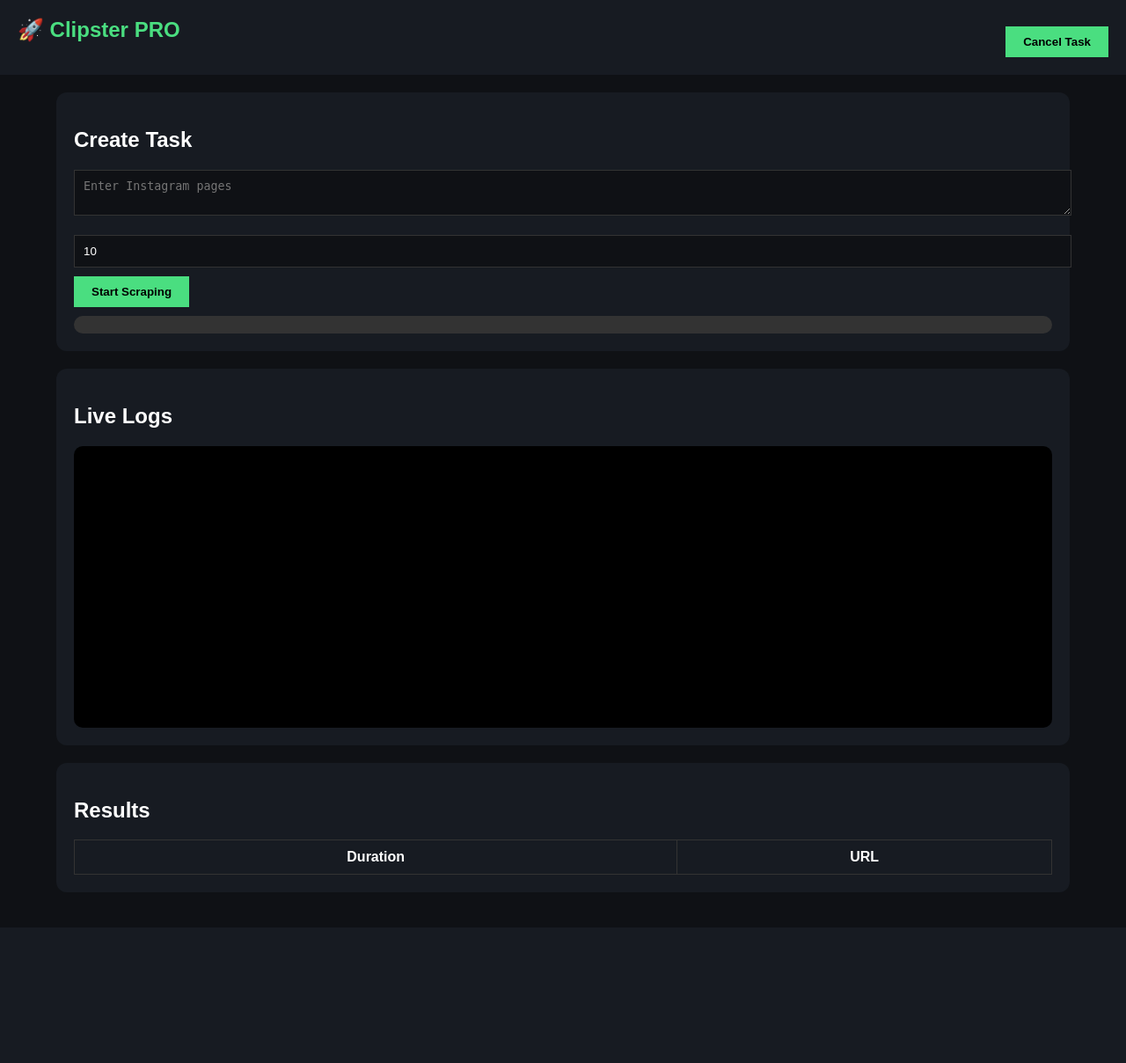
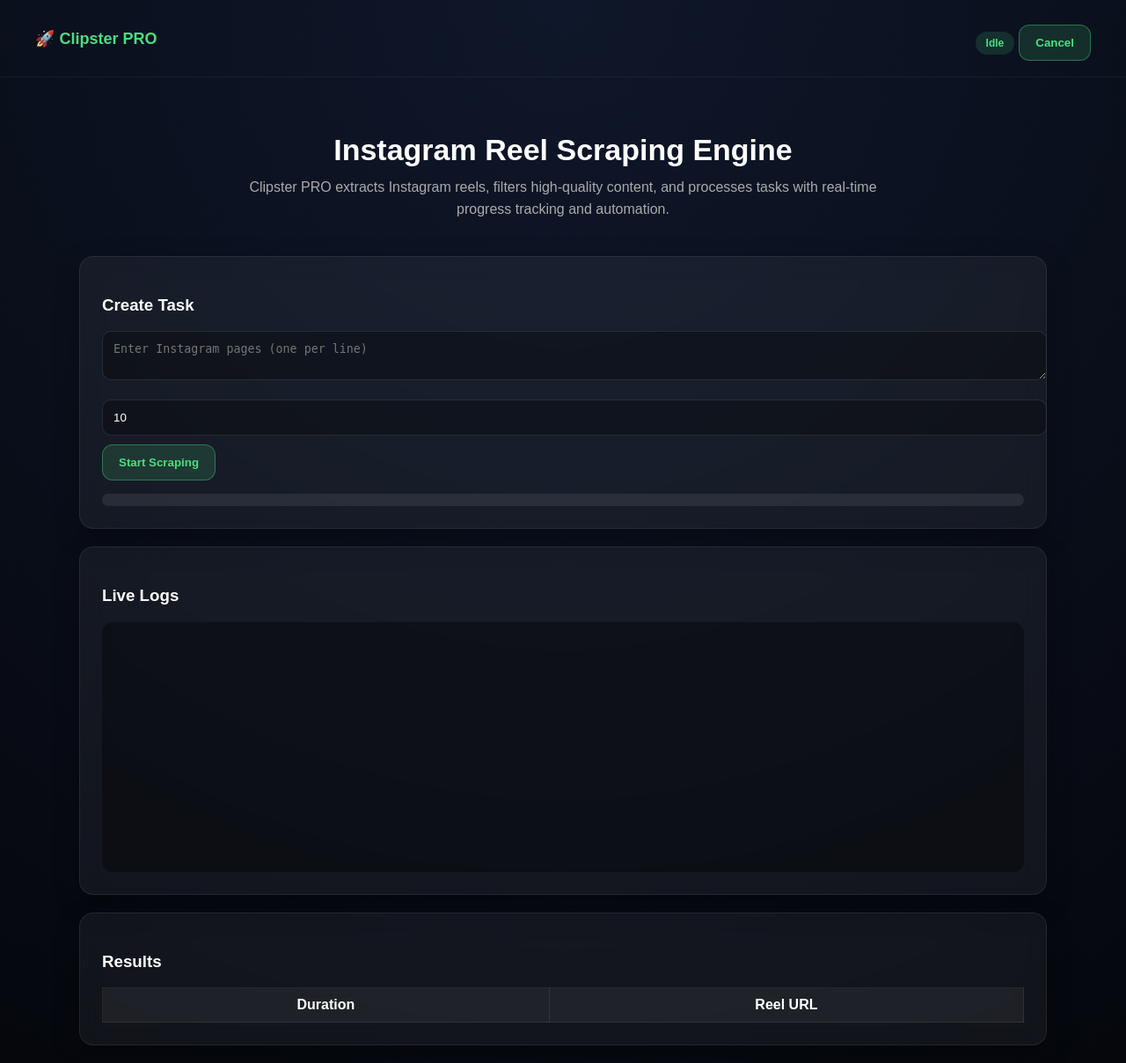
Before and after one commit to hamarza56-droid/Clipster-Pro-Tools, a Flask app: page / in a window 1280 px wide. Shown: the whole page at 88% size. Before the commit the page ends 1054 px from the top, so only its background shows below. Run offline with Flask 3, Linux system fonts and the light colour scheme; the visitor is signed in with stand-in values (Sample User, id 1); lists and menus that the app fills with data are empty.

Commit message:
Update index.html

```diff
--- a/templates/index.html
+++ b/templates/index.html
@@ -7,102 +7,173 @@
 <style>
 
 body{
-    background:#0f1115;
+    margin:0;
+    font-family: Arial, sans-serif;
+    background: radial-gradient(circle at top, #0f172a, #05070d);
     color:white;
-    font-family:Arial;
-    margin:0;
 }
 
 /* HEADER */
 .header{
-    background:#171b22;
-    padding:20px;
-    font-size:24px;
+    padding:18px 40px;
+    display:flex;
+    justify-content:space-between;
+    align-items:center;
+    font-size:18px;
     font-weight:bold;
     color:#4ade80;
-    display:flex;
-    justify-content:space-between;
+    border-bottom:1px solid rgba(255,255,255,0.05);
 }
 
-/* LAYOUT */
+/* HERO */
+.hero{
+    padding:40px;
+    text-align:center;
+}
+
+.hero h1{
+    font-size:34px;
+    margin-bottom:10px;
+}
+
+.hero p{
+    color:#aaa;
+    max-width:750px;
+    margin:auto;
+    line-height:1.6;
+}
+
+/* CONTAINER */
 .container{
     width:90%;
+    max-width:1100px;
     margin:auto;
-    padding:20px;
 }
 
-/* CARD */
+/* GLASS CARD */
 .card{
-    background:#171b22;
-    padding:20px;
-    border-radius:12px;
+    background: rgba(255,255,255,0.05);
+    backdrop-filter: blur(14px);
+    -webkit-backdrop-filter: blur(14px);
+    border:1px solid rgba(255,255,255,0.08);
+    border-radius:16px;
+    padding:25px;
     margin-bottom:20px;
+    box-shadow:0 10px 30px rgba(0,0,0,0.3);
 }
 
 /* INPUT */
 textarea, input{
     width:100%;
-    background:#0f1115;
+    background: rgba(0,0,0,0.3);
     color:white;
-    border:1px solid #333;
-    padding:10px;
+    border:1px solid rgba(255,255,255,0.1);
+    padding:12px;
+    border-radius:10px;
+    outline:none;
 }
 
 /* BUTTON */
 button{
-    background:#4ade80;
-    border:none;
-    padding:10px 20px;
+    background: rgba(74,222,128,0.15);
+    border:1px solid rgba(74,222,128,0.4);
+    color:#4ade80;
+    padding:12px 18px;
+    border-radius:12px;
     cursor:pointer;
     font-weight:bold;
+    transition:0.25s;
     margin-top:10px;
 }
 
-/* PROGRESS BAR */
+button:hover{
+    background: rgba(74,222,128,0.25);
+    transform: scale(1.03);
+}
+
+/* DISABLED BUTTON */
+button:disabled{
+    opacity:0.4;
+    cursor:not-allowed;
+}
+
+/* STATUS BADGE */
+.status{
+    padding:6px 12px;
+    border-radius:20px;
+    font-size:12px;
+    font-weight:bold;
+}
+
+.running{
+    background: rgba(250,204,21,0.15);
+    color:#facc15;
+    border:1px solid rgba(250,204,21,0.4);
+    animation: pulse 1.5s infinite;
+}
+
+.done{
+    background: rgba(74,222,128,0.15);
+    color:#4ade80;
+}
+
+.cancelled{
+    background: rgba(239,68,68,0.15);
+    color:#ef4444;
+}
+
+@keyframes pulse{
+    0%{box-shadow:0 0 0 0 rgba(250,204,21,0.3);}
+    70%{box-shadow:0 0 0 10px rgba(250,204,21,0);}
+    100%{box-shadow:0 0 0 0 rgba(250,204,21,0);}
+}
+
+/* PROGRESS */
 .progress-bar{
     width:100%;
-    background:#333;
-    height:20px;
-    border-radius:10px;
+    height:14px;
+    background: rgba(255,255,255,0.08);
+    border-radius:20px;
     overflow:hidden;
-    margin-top:10px;
+    margin-top:15px;
 }
 
 .progress-fill{
     height:100%;
     width:0%;
-    background:#4ade80;
+    background: linear-gradient(90deg,#facc15,#4ade80);
     transition:0.3s;
 }
 
-/* LOG BOX */
+/* LOGS */
 .log-box{
-    height:300px;
+    height:260px;
     overflow-y:auto;
-    background:black;
-    padding:10px;
+    background: rgba(0,0,0,0.35);
+    padding:12px;
+    border-radius:12px;
     font-family:monospace;
-    font-size:13px;
-    border-radius:10px;
+    font-size:12px;
 }
 
 .log-line{
+    color:#bbb;
     margin:2px 0;
-    color:#aaa;
 }
 
-.success{color:#4ade80;}
-.error{color:#ef4444;}
-.warn{color:#facc15;}
-
+/* TABLE */
 table{
     width:100%;
     border-collapse:collapse;
 }
 
 td,th{
-    border:1px solid #333;
+    border:1px solid rgba(255,255,255,0.08);
     padding:10px;
+}
+
+th{
+    background: rgba(255,255,255,0.05);
 }
 
 </style>
@@ -112,7 +183,19 @@
 
 <div class="header">
     🚀 Clipster PRO
-    <button onclick="cancelTask()">Cancel Task</button>
+
+    <div>
+        <span id="statusBadge" class="status done">Idle</span>
+        <button onclick="cancelTask()" id="cancelBtn">Cancel</button>
+    </div>
+</div>
+
+<div class="hero">
+    <h1>Instagram Reel Scraping Engine</h1>
+    <p>
+        Clipster PRO extracts Instagram reels, filters high-quality content,
+        and processes tasks with real-time progress tracking and automation.
+    </p>
 </div>
 
 <div class="container">
@@ -120,16 +203,17 @@
 <!-- TASK -->
 <div class="card">
 
-<h2>Create Task</h2>
+<h3>Create Task</h3>
 
-<textarea id="pages" placeholder="Enter Instagram pages"></textarea>
+<textarea id="pages" placeholder="Enter Instagram pages (one per line)"></textarea>
+
 <br><br>
 
 <input id="limit" value="10">
 
 <br>
 
-<button onclick="startTask()">Start Scraping</button>
+<button onclick="startTask()" id="startBtn">Start Scraping</button>
 
 <div class="progress-bar">
     <div class="progress-fill" id="progress"></div>
@@ -140,7 +224,7 @@
 <!-- LOGS -->
 <div class="card">
 
-<h2>Live Logs</h2>
+<h3>Live Logs</h3>
 <div class="log-box" id="logs"></div>
 
 </div>
@@ -148,13 +232,13 @@
 <!-- RESULTS -->
 <div class="card">
 
-<h2>Results</h2>
+<h3>Results</h3>
 
 <table>
 <thead>
 <tr>
 <th>Duration</th>
-<th>URL</th>
+<th>Reel URL</th>
 </tr>
 </thead>
 <tbody id="results"></tbody>
@@ -168,12 +252,30 @@
 
 let currentTask = null;
 
+// ================= UI STATE =================
+
+function setRunningUI(){
+    document.getElementById("statusBadge").innerText = "Scraping...";
+    document.getElementById("statusBadge").className = "status running";
+
+    document.getElementById("startBtn").disabled = true;
+}
+
+function setIdleUI(){
+    document.getElementById("statusBadge").innerText = "Idle";
+    document.getElementById("statusBadge").className = "status done";
+
+    document.getElementById("startBtn").disabled = false;
+}
+
 // ================= START TASK =================
 
 async function startTask(){
 
     document.getElementById("logs").innerHTML = "";
     document.getElementById("progress").style.width = "0%";
+
+    setRunningUI();
 
     let pages = document.getElementById("pages").value
         .split("\n")
@@ -193,17 +295,14 @@
 
     log("🚀 Task started: " + currentTask);
 
-    pollTask();   // START LIVE TRACKING
+    pollTask();
 }
 
-
-// ================= POLLING (REPLACED SOCKET.IO) =================
+// ================= POLLING =================
 
 async function pollTask(){
 
     if(!currentTask) return;
-
-    try{
 
     let res = await fetch("/get_task/" + currentTask);
     let data = await res.json();
@@ -215,37 +314,30 @@
 
     let task = data.task;
 
-        // progress
     document.getElementById("progress").style.width =
         (task.progress || 0) + "%";
 
-        // logs
     if(task.logs){
         log(task.logs);
     }
 
-        // status
     if(task.status === "running"){
         setTimeout(pollTask, 2000);
     }
 
     else if(task.status === "done"){
-            log("✅ Task Completed");
+        log("✅ Completed");
+        setIdleUI();
         renderResults(data.results);
     }
 
     else if(task.status === "cancelled"){
-            log("❌ Task Cancelled");
-        }
-
-    } catch(e){
-        console.log("poll error", e);
-        setTimeout(pollTask, 3000);
+        log("❌ Cancelled");
+        setIdleUI();
     }
 }
 
-
-// ================= CANCEL TASK =================
+// ================= CANCEL =================
 
 async function cancelTask(){
 
@@ -253,11 +345,10 @@
 
     await fetch("/cancel_task/" + currentTask);
 
-    log("❌ Cancel request sent");
+    log("❌ Cancel requested");
 }
 
-
-// ================= LOGS =================
+// ================= LOG =================
 
 function log(msg){
 
@@ -271,7 +362,6 @@
     box.scrollTop = box.scrollHeight;
 }
 
-
 // ================= RESULTS =================
 
 function renderResults(data){
@@ -283,11 +373,7 @@
         html += `
         <tr>
             <td>${r.duration}</td>
-            <td>
-                <a href="${r.reel_url}" target="_blank">
-                    ${r.reel_url}
-                </a>
-            </td>
+            <td>${r.reel_url}</td>
         </tr>`;
     }
 
```
Lines whose indentation alone changed are shown as unchanged.
